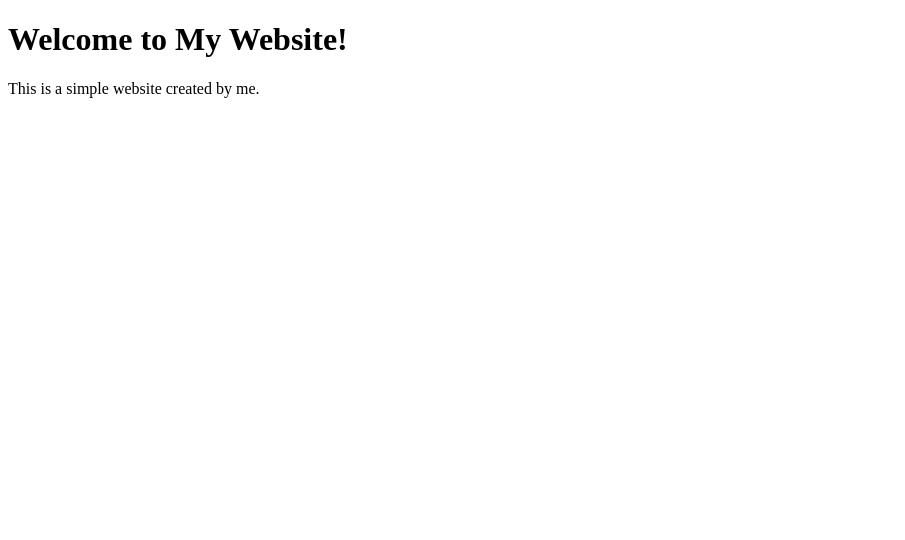
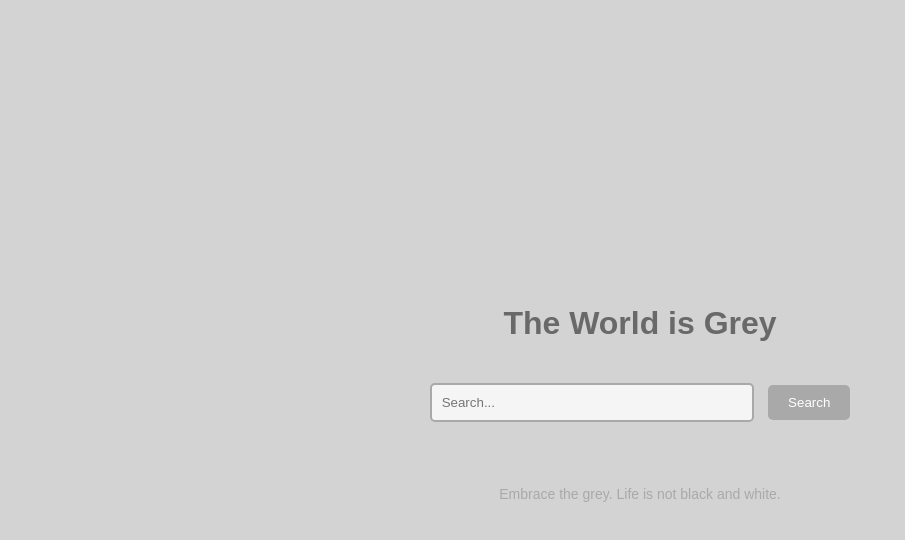
Before and after one commit to Tarun353/HYPOCRITES, a plain HTML site: page index.html in a window 1280 px wide. Shown: the whole page, without its empty margins (0-905 px from the left). Drawn offline with Linux system fonts and the light colour scheme.

Commit message:
Updated index.html with grey theme and search box

```diff
--- a/index.html
+++ b/index.html
@@ -3,10 +3,67 @@
 <head>
     <meta charset="UTF-8">
     <meta name="viewport" content="width=device-width, initial-scale=1.0">
-    <title>My First Website</title>
+    <title>Search the Grey World</title>
+    <style>
+        body {
+            margin: 0;
+            padding: 0;
+            background-color: #d3d3d3; /* Light grey background */
+            font-family: Arial, sans-serif;
+            color: #808080; /* Grey text */
+            display: flex;
+            flex-direction: column;
+            align-items: center;
+            justify-content: center;
+            height: 100vh;
+        }
+
+        h1 {
+            color: #696969; /* Dim grey for heading */
+        }
+
+        .search-container {
+            margin-top: 20px;
+        }
+
+        .search-box {
+            width: 300px;
+            padding: 10px;
+            border: 2px solid #a9a9a9; /* Dark grey border */
+            border-radius: 5px;
+            background-color: #f5f5f5; /* Light grey search box */
+            color: #808080; /* Grey text */
+        }
+
+        .search-button {
+            margin-left: 10px;
+            padding: 10px 20px;
+            background-color: #a9a9a9; /* Dark grey button */
+            border: none;
+            border-radius: 5px;
+            color: white;
+            cursor: pointer;
+        }
+
+        .search-button:hover {
+            background-color: #696969; /* Dim grey on hover */
+        }
+
+        .footer {
+            margin-top: 50px;
+            font-size: 14px;
+            color: #a9a9a9; /* Subtle grey */
+        }
+    </style>
 </head>
 <body>
-    <h1>Welcome to My Website!</h1>
-    <p>This is a simple website created by me.</p>
+    <h1>The World is Grey</h1>
+    <div class="search-container">
+        <input type="text" class="search-box" placeholder="Search...">
+        <button class="search-button">Search</button>
+    </div>
+    <div class="footer">
+        <p>Embrace the grey. Life is not black and white.</p>
+    </div>
 </body>
 </html>
```
